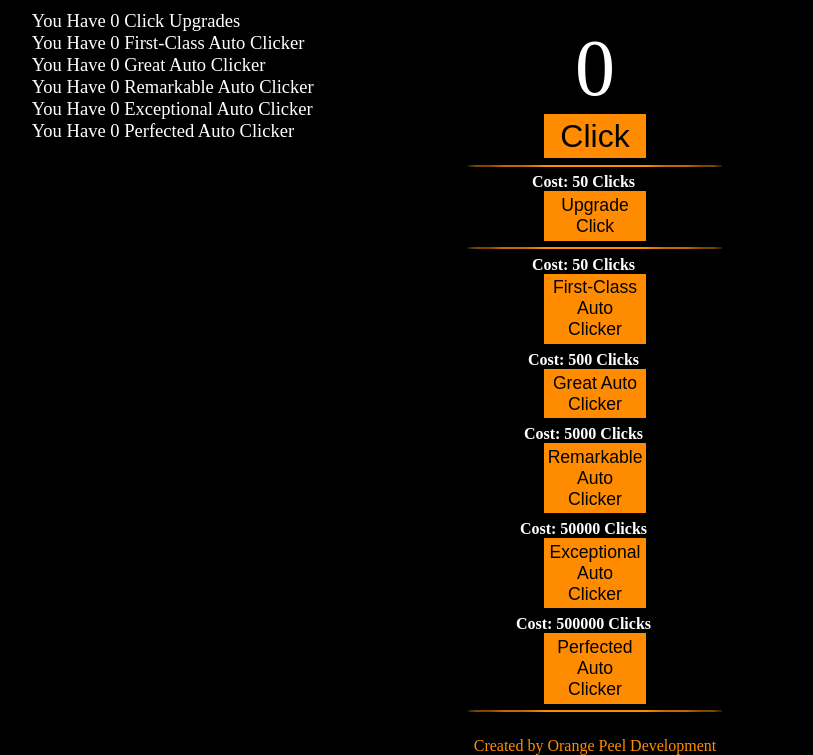
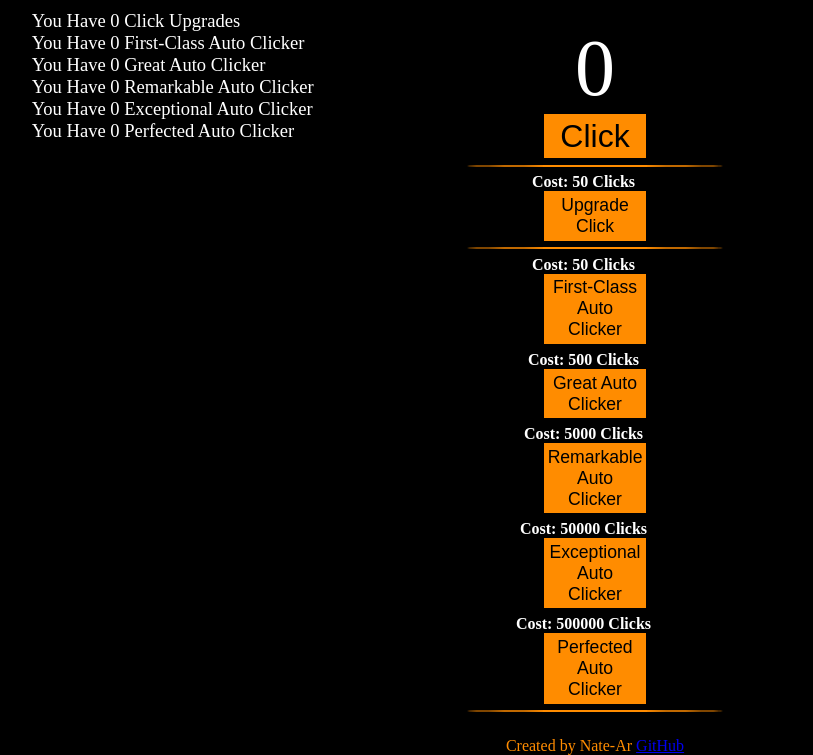
Before and after one commit to Nate-Ar/Stupid-Clicker, a plain HTML site: page index.html in a window 1280 px wide. Shown: the part 123-878 px from the top of the page, without its empty margins (45-858 px from the left). Drawn offline with Linux system fonts and the light colour scheme.

Commit message:
Update index.html

```diff
--- a/index.html
+++ b/index.html
@@ -47,7 +47,7 @@
             <button onclick="perfect()" id="buy"> Perfected Auto Clicker</button><br><hr>
         </div>
     </aside>
-    <div class="credit">Created by Orange Peel Development</div>
+    <div class="credit">Created by Nate-Ar <a href="https://github.com/Nate-Ar">GitHub</a></div>
 </center>
 </body>
 
```
